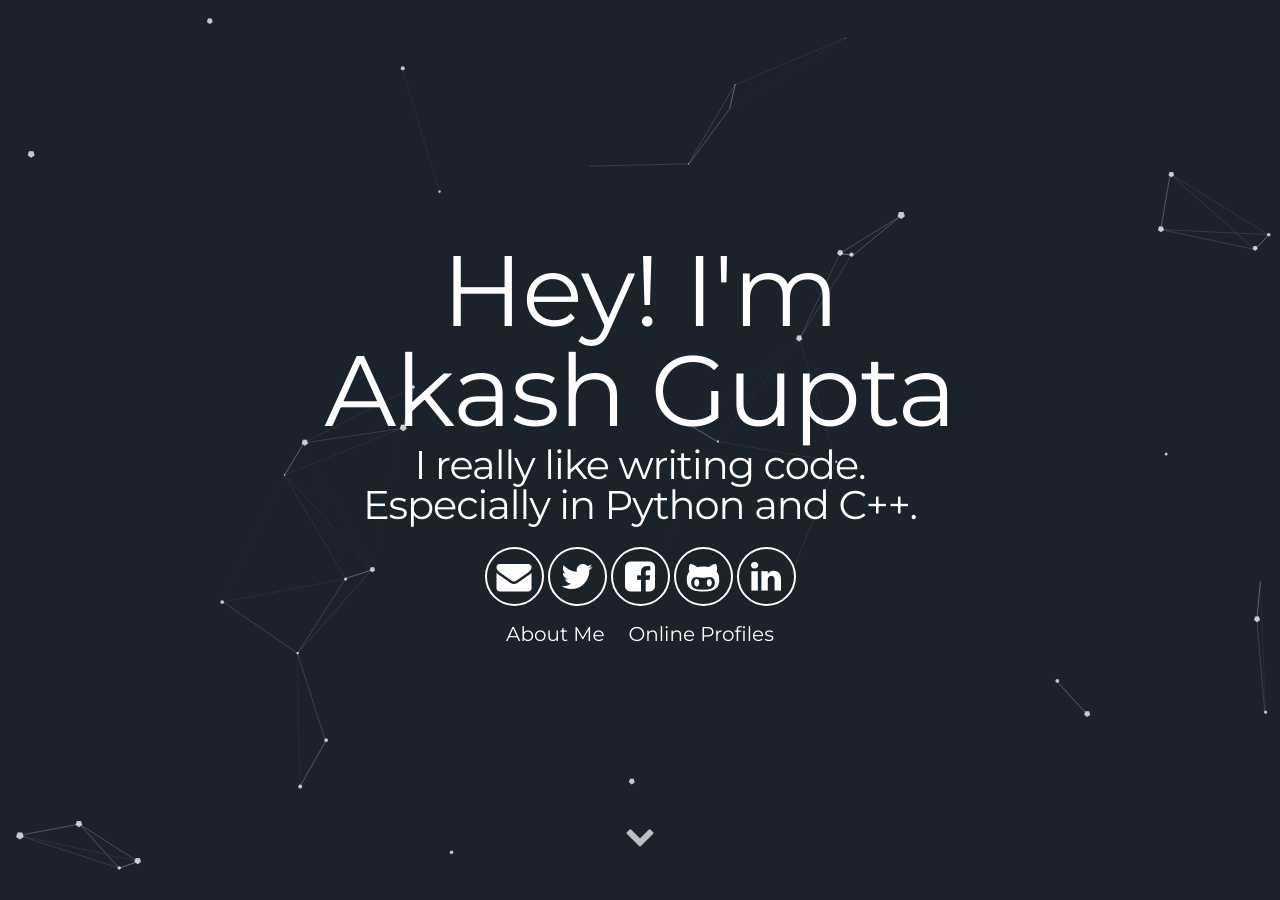
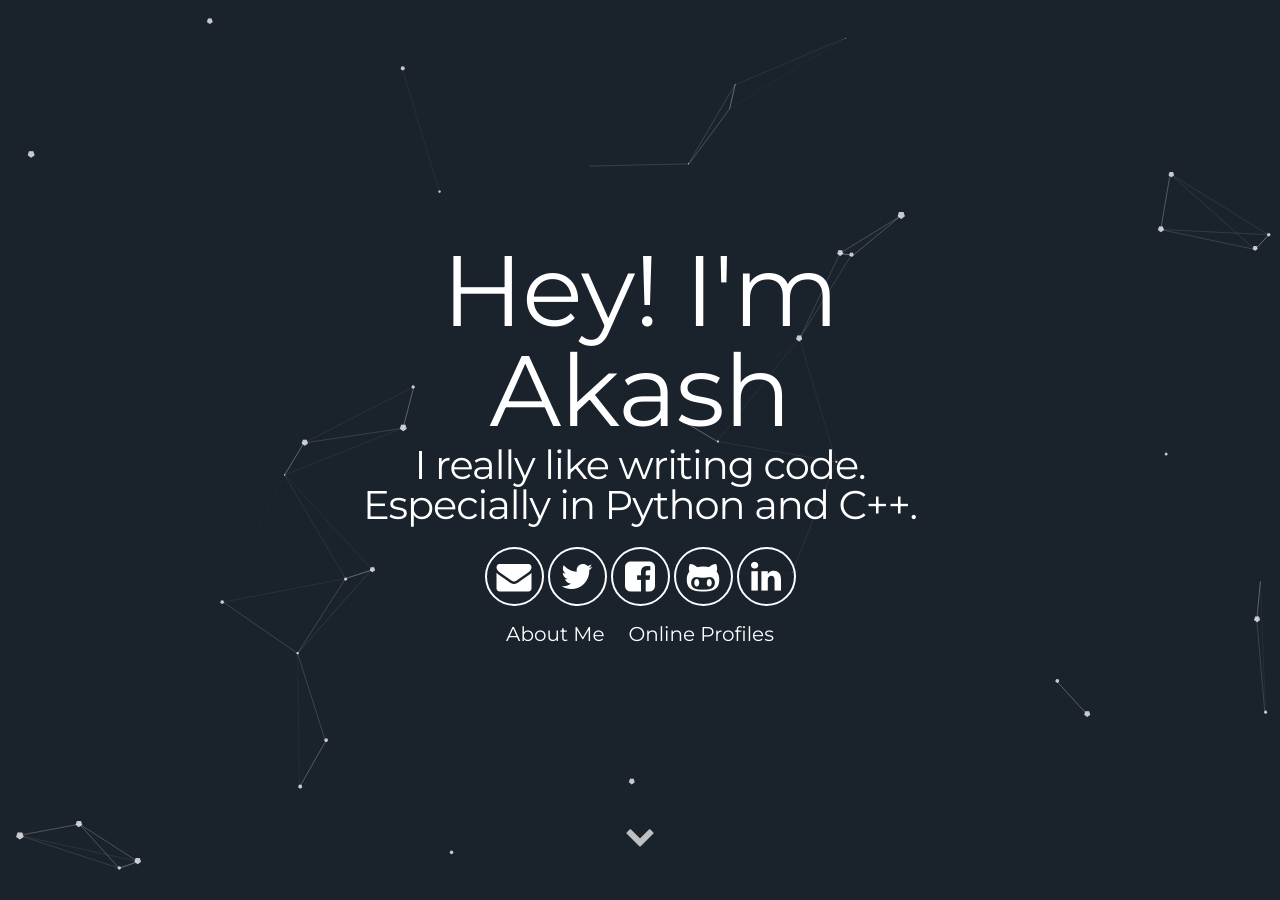
Before and after one commit to akash22gupta/akash22gupta.github.io, a Jekyll site: the page built from index.html, in a window 1280 px wide and 900 px high. Built offline with Jekyll 4.4.1, drawn with Linux system fonts in a browser that asks for light colours; some of the changed text lies outside the part shown.

Commit message:
Update _config.yml

```diff
--- a/_config.yml
+++ b/_config.yml
@@ -5,7 +5,7 @@ description: A website about my all projects and profiles
 # url: "localhost:3000" # the base hostname & protocol for your site e.g. http://willianjusten.com.br
 
 # User settings
-username: Hey! I'm Akash Gupta
+username: Hey! I'm Akash
 user_description: Hi, I am a computer science graduate student at Illinois Institute of Technology, Chicago. I am actively seeking full time software engineer opportunity.
 user_title: I really like writing code. Especially in Python and C++.
 email: akash@hawk.iit.edu
```
